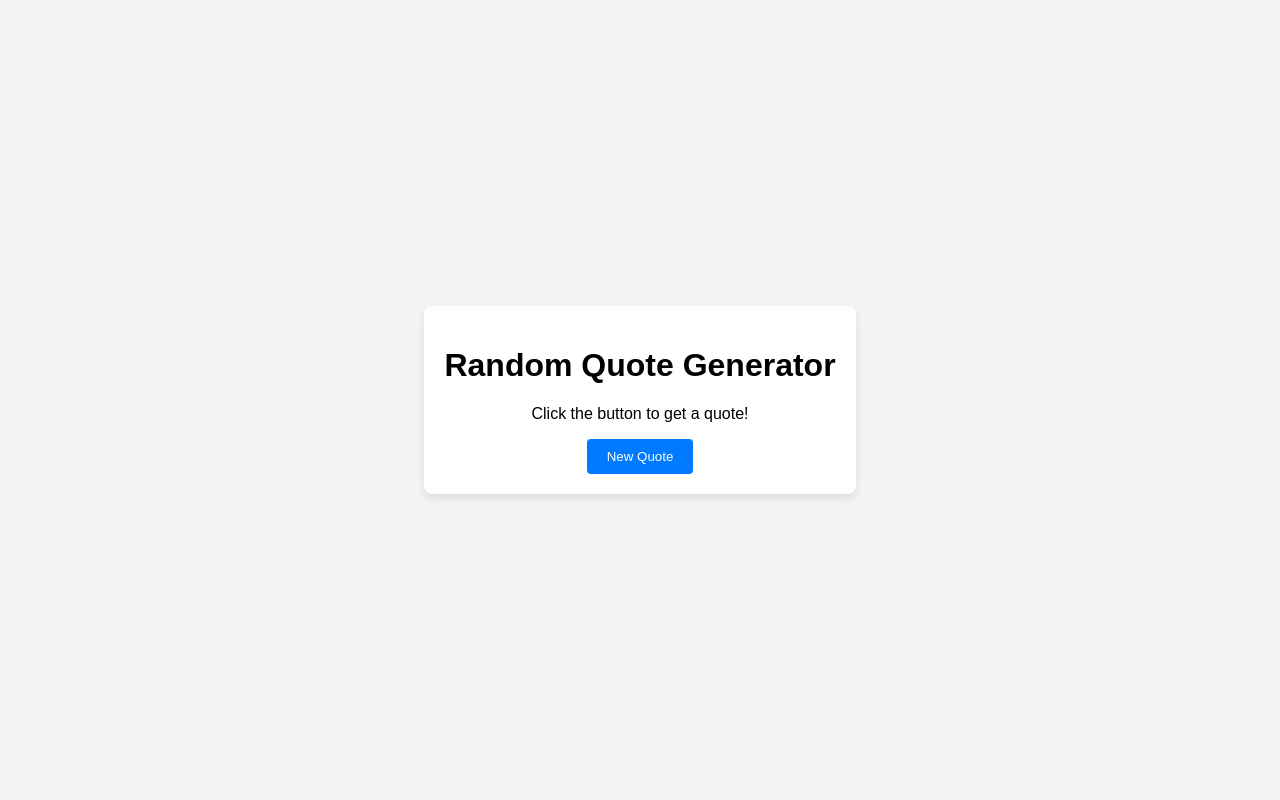
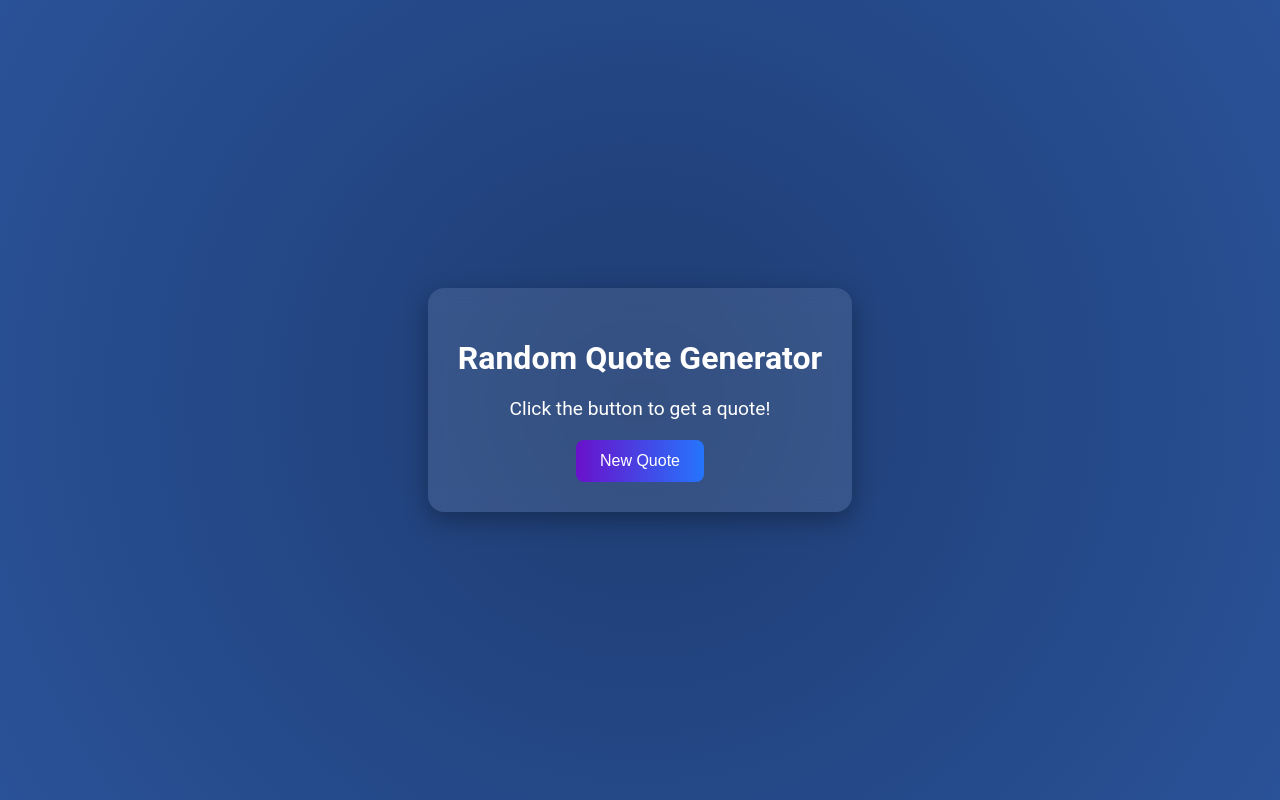
Before and after one commit to RomainB1988/random-quote-generator, a plain HTML site: page index.html in a window 1280 px wide. Drawn offline with Linux system fonts and the light colour scheme.

Commit message:
Improved design for Random Quote Generator

```diff
--- a/styles.css
+++ b/styles.css
@@ -1,30 +1,45 @@
 body {
-  font-family: Arial, sans-serif;
+  font-family: 'Roboto', sans-serif;
   display: flex;
   justify-content: center;
   align-items: center;
   height: 100vh;
   margin: 0;
-  background: #f4f4f4;
+  background: radial-gradient(circle, #1e3c72, #2a5298);
+  color: white;
 }
 
 .container {
   text-align: center;
-  background: white;
-  padding: 20px;
-  border-radius: 8px;
-  box-shadow: 0 4px 8px rgba(0, 0, 0, 0.1);
+  background: rgba(255, 255, 255, 0.1);
+  padding: 30px;
+  border-radius: 16px;
+  backdrop-filter: blur(10px);
+  box-shadow: 0 8px 24px rgba(0, 0, 0, 0.3);
+}
+
+h1 {
+  font-size: 2rem;
+  margin-bottom: 20px;
+}
+
+#quote {
+  font-size: 1.2rem;
+  margin-bottom: 20px;
 }
 
 button {
-  background: #007BFF;
+  background: linear-gradient(90deg, #6a11cb, #2575fc);
   color: white;
   border: none;
-  padding: 10px 20px;
-  border-radius: 4px;
+  padding: 12px 24px;
+  border-radius: 8px;
+  font-size: 1rem;
   cursor: pointer;
+  transition: all 0.3s ease-in-out;
 }
 
 button:hover {
-  background: #0056b3;
+  transform: scale(1.1);
+  background: linear-gradient(90deg, #2575fc, #6a11cb);
 }
```
